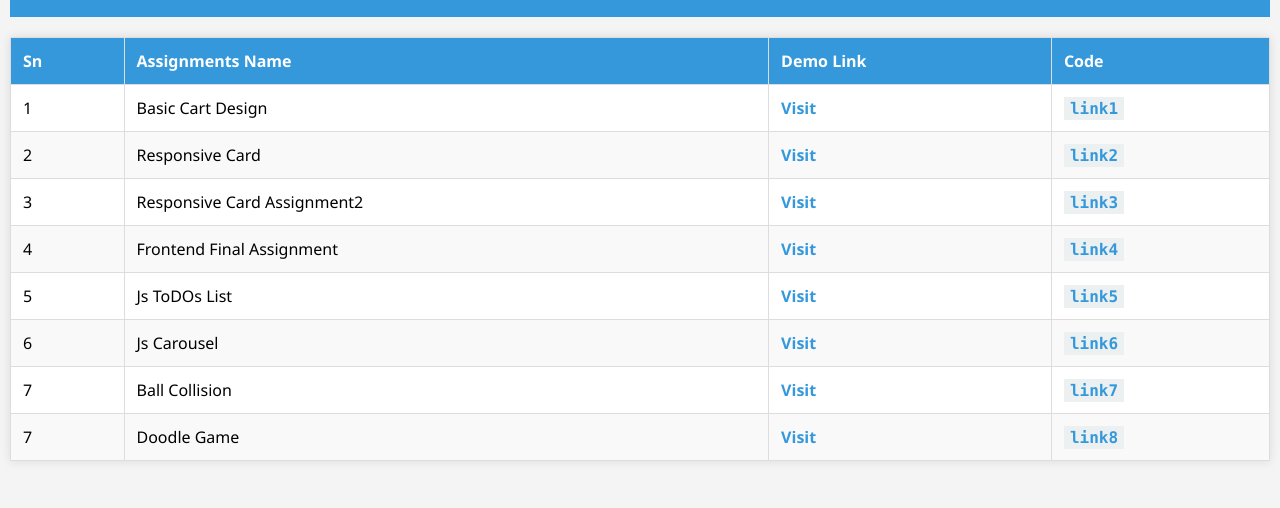
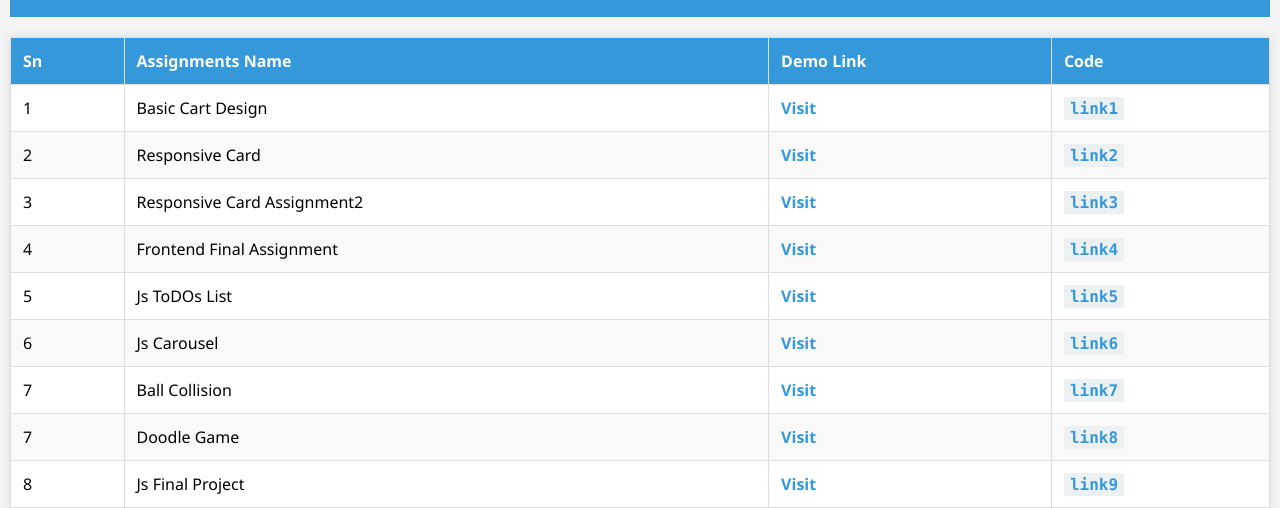
Before and after one commit to smanish2055/Manish.github.io, a plain HTML site: page index.html in a window 1280 px wide. Shown: the part 307-815 px from the top of the page. Drawn offline with Linux system fonts and the light colour scheme.

Commit message:
updating Js final project in index.html

```diff
--- a/index.html
+++ b/index.html
@@ -222,6 +222,22 @@
             >
           </td>
         </tr>
+
+        <tr>
+          <td>8</td>
+          <td>Js Final Project</td>
+          <td>
+            <a href="./FightingGameFinalJsProject/index.html">Visit</a>
+          </td>
+          <td>
+            <code
+              ><a
+                href="https://github.com/smanish2055/smanish2055.github.io/tree/Assignments/FightingGameFinalJsProject"
+                >link9</a
+              ></code
+            >
+          </td>
+        </tr>
         <!-- Add more rows as needed -->
       </tbody>
     </table>
```
